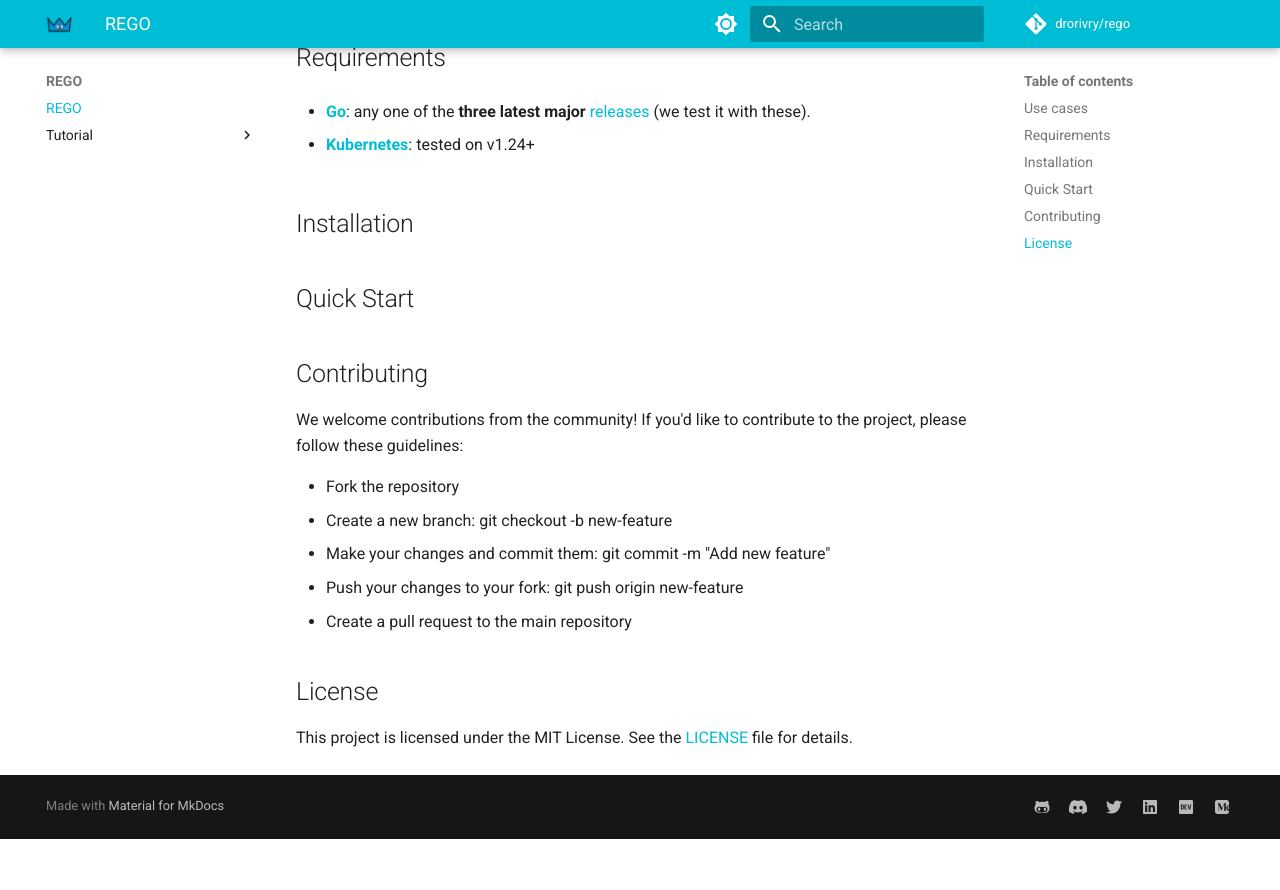
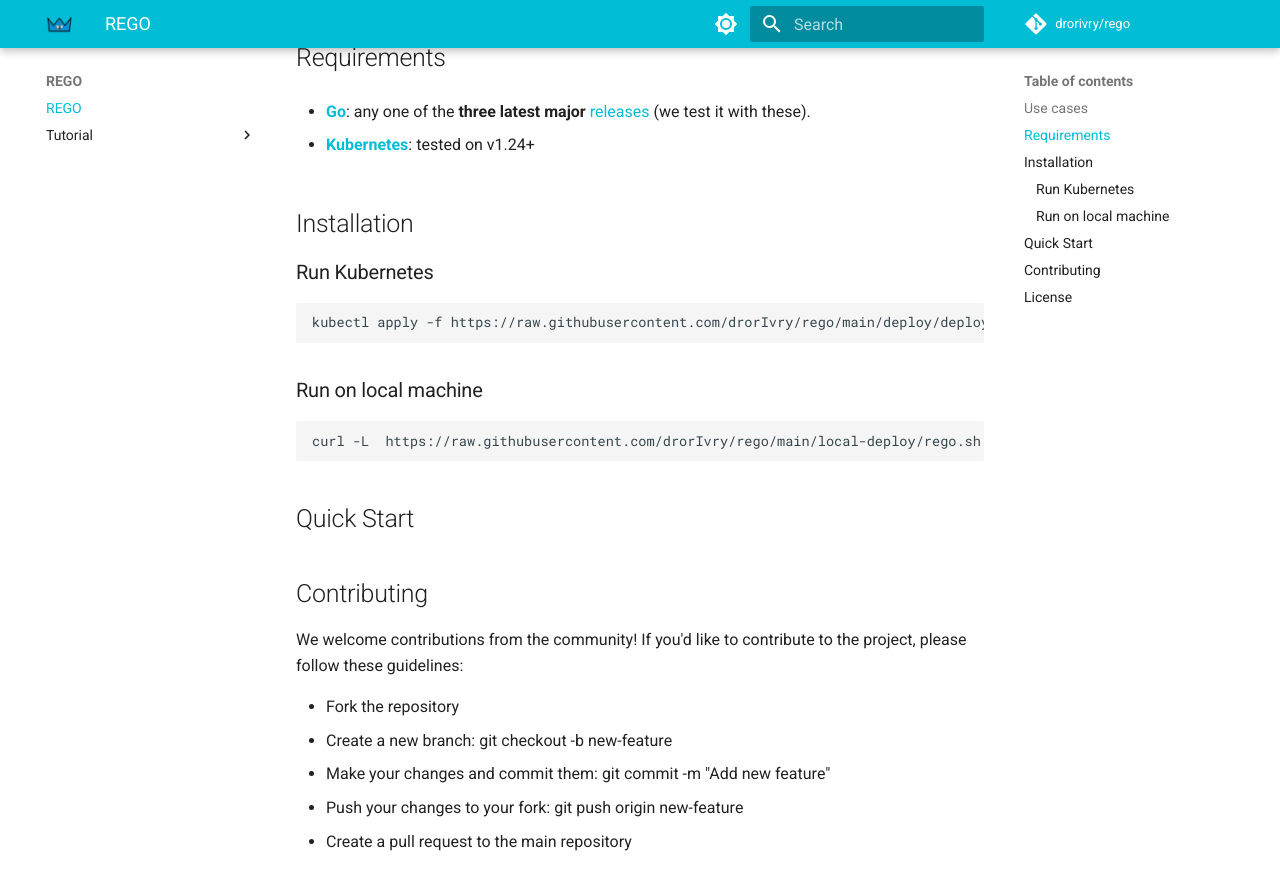
Before and after one commit to drorIvry/rego, an MkDocs documentation site: the page built from docs/index.md, in a window 1280 px wide and 900 px high, scrolled down 1145 px. Shown: the top 890 px of the window. Built offline with MkDocs 1.6.1 and Material for MkDocs 9.7.7, drawn with Linux system fonts in a browser that asks for light colours; comment, search, counter and statistics services are not loaded; before the commit the page ends 1984 px from its top, so only the background shows below that.

Commit message:
wip on docs

````diff
--- a/docs/index.md
+++ b/docs/index.md
@@ -48,7 +48,17 @@ Star us on [github](https://www.github.com/drorivry/rego).
 
 ## Installation
 
+### Run Kubernetes
 
+```sh
+kubectl apply -f https://raw.githubusercontent.com/drorIvry/rego/main/deploy/deployment.yml
+```
+
+### Run on local machine
+
+```sh
+curl -L  https://raw.githubusercontent.com/drorIvry/rego/main/local-deploy/rego.sh | sh
+```
 
 ## Quick Start
 
````
Also changed, not shown: 4 other files.
